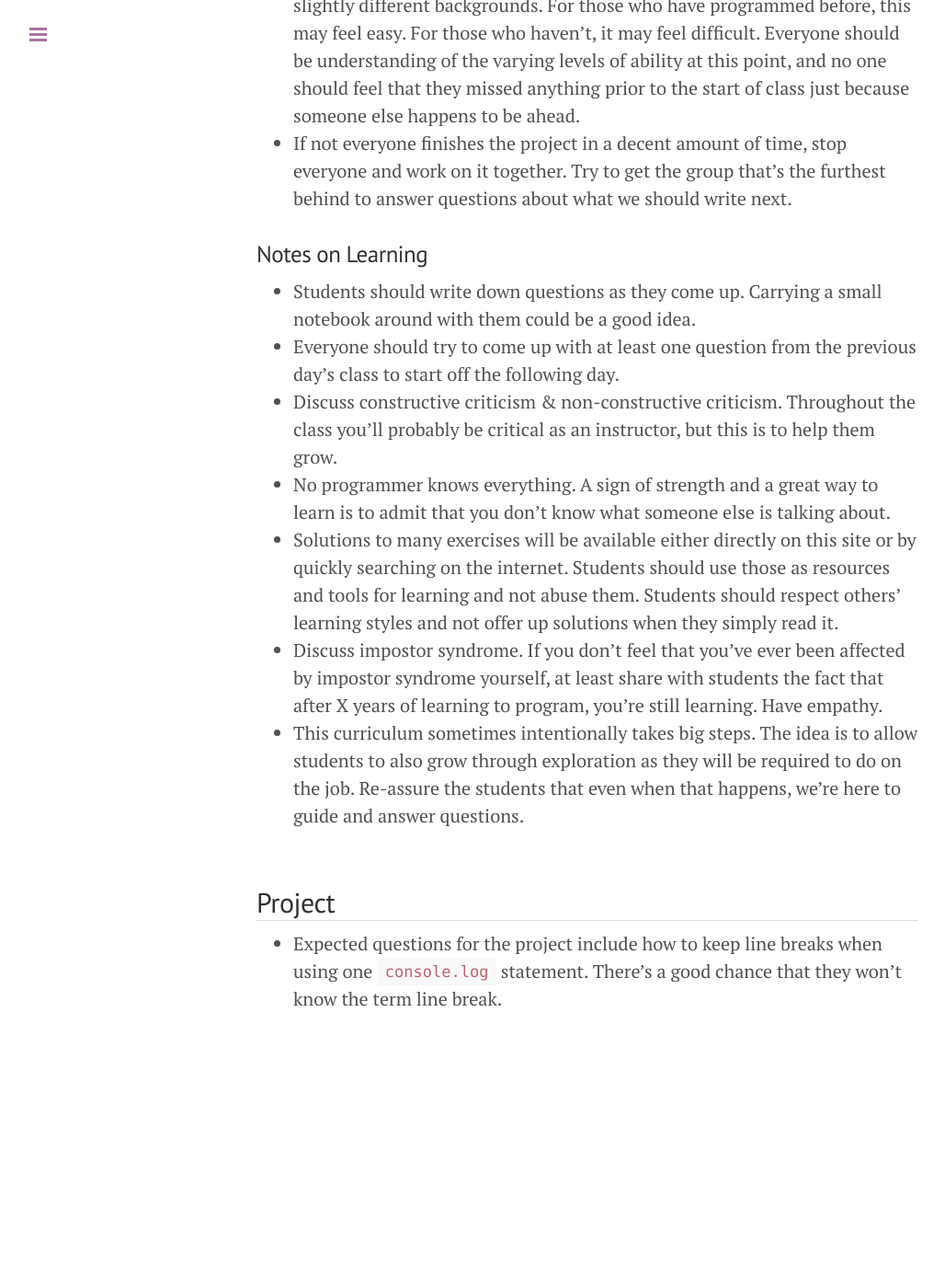
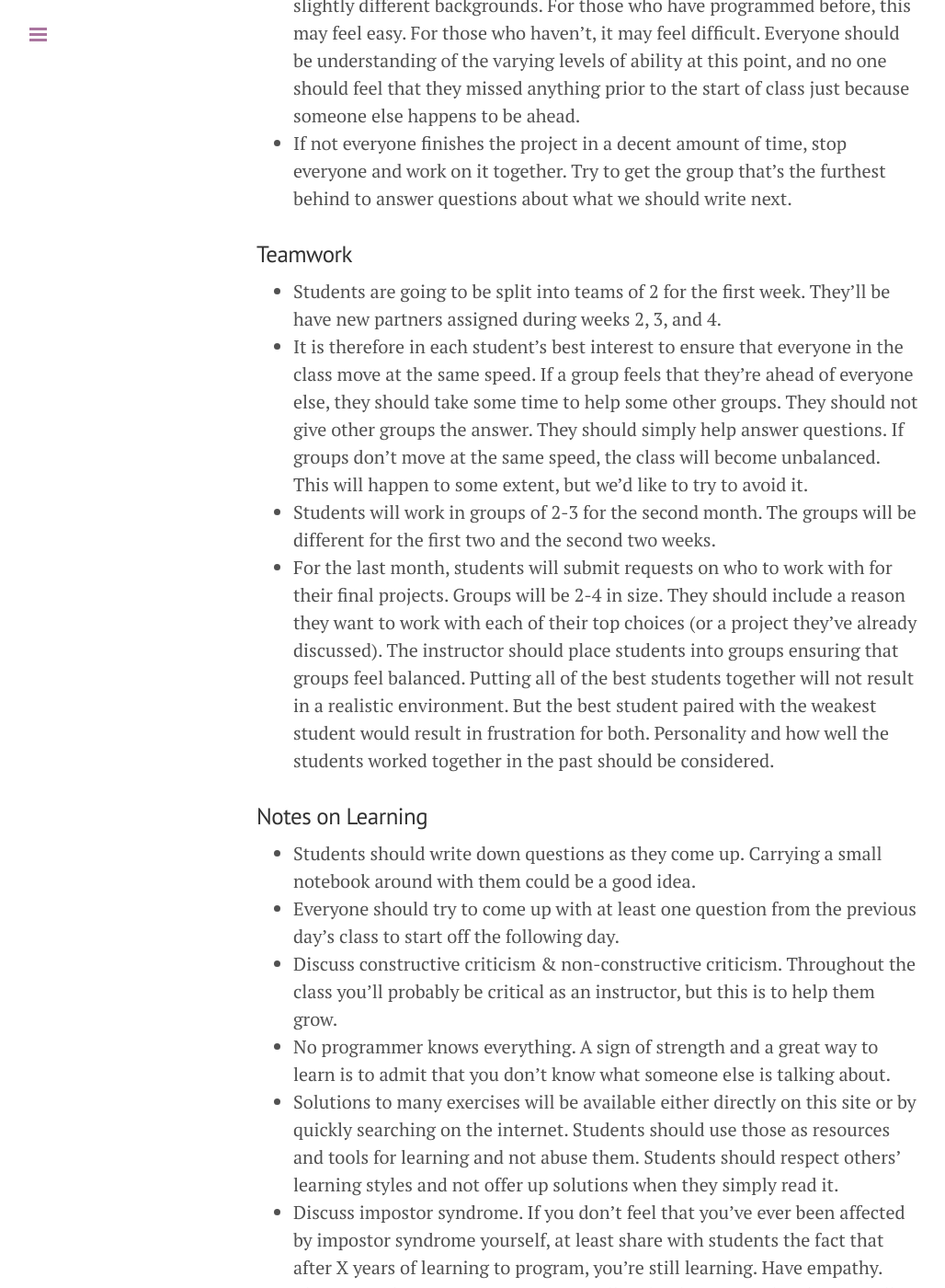
Before and after one commit to wbyoung/jsi, a Jekyll site: the page built from _posts/00-01-01-welcome-notes.md, in a window 1280 px wide and 1400 px high, scrolled down 560 px. Shown: the whole window at 92% size, without its empty margins (1-1029 px from the left). Built offline with Jekyll 4.4.1, drawn with Linux system fonts in a browser that asks for light colours; nearby versions of some CDN libraries; Markdown is read by kramdown in place of the engine named in the settings; before the commit the page ends 1741 px from its top, so only the background shows below that.

Commit message:
Notes on teamwork.

```diff
--- a/_posts/00-01-01-welcome-notes.md
+++ b/_posts/00-01-01-welcome-notes.md
@@ -22,6 +22,28 @@ date: 2014-05-12 00:00:00
 - If not everyone finishes the project in a decent amount of time, stop
   everyone and work on it together. Try to get the group that's the furthest
   behind to answer questions about what we should write next.
+
+### Teamwork
+
+- Students are going to be split into teams of 2 for the first week. They'll
+  be have new partners assigned during weeks 2, 3, and 4.
+- It is therefore in each student's best interest to ensure that everyone in
+  the class move at the same speed. If a group feels that they're ahead of
+  everyone else, they should take some time to help some other groups. They
+  should not give other groups the answer. They should simply help answer
+  questions. If groups don't move at the same speed, the class will become
+  unbalanced. This will happen to some extent, but we'd like to try to avoid
+  it.
+- Students will work in groups of 2-3 for the second month. The groups will be
+  different for the first two and the second two weeks.
+- For the last month, students will submit requests on who to work with for
+  their final projects. Groups will be 2-4 in size. They should include a
+  reason they want to work with each of their top choices (or a project they've
+  already discussed). The instructor should place students into groups ensuring
+  that groups feel balanced. Putting all of the best students together will not
+  result in a realistic environment. But the best student paired with the
+  weakest student would result in frustration for both. Personality and how
+  well the students worked together in the past should be considered.
 
 ### Notes on Learning
 
```
